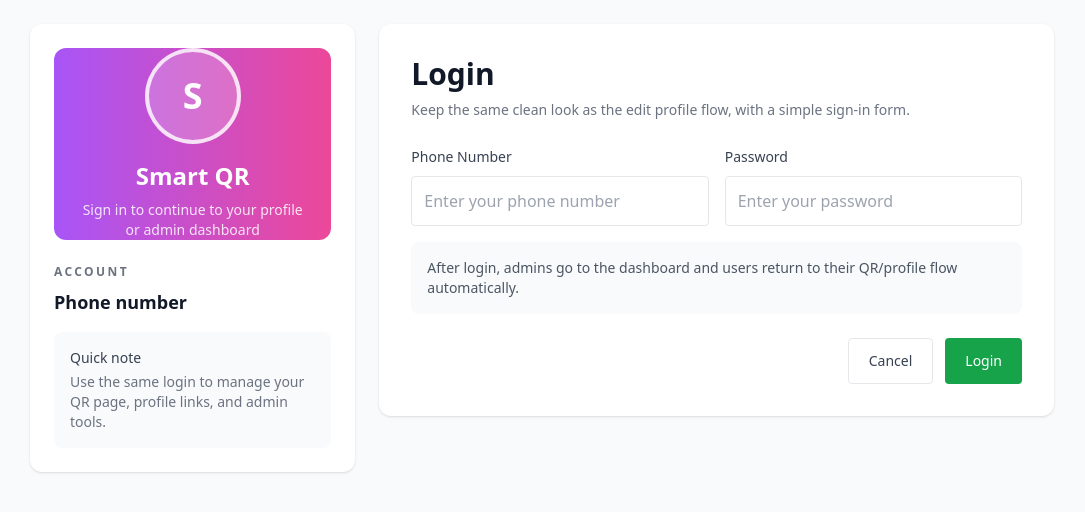
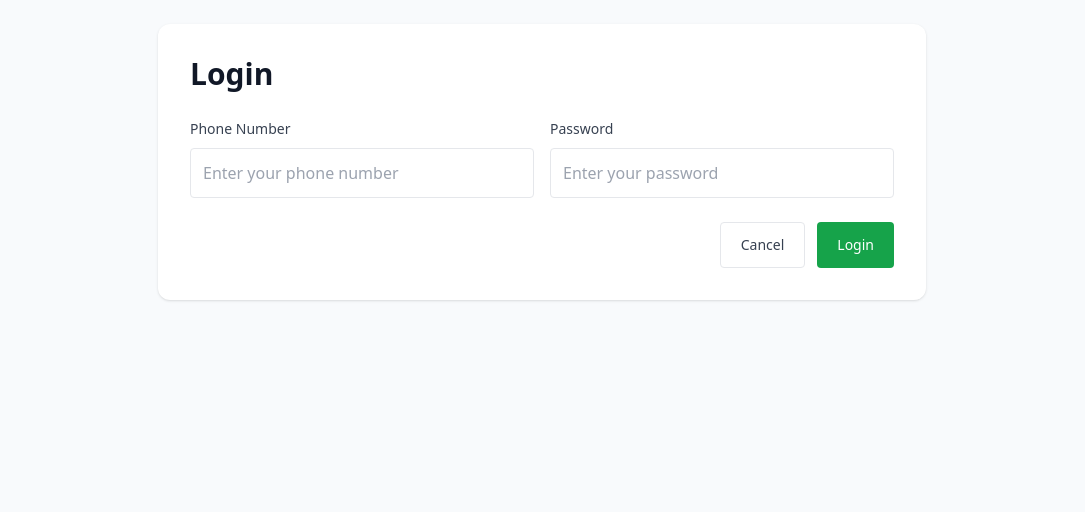
Before and after one commit to Basilehabb/smart-qr-frontend, a Next.js app: page /login in a window 1280 px wide. Shown: the top 512 px of the page, without its empty margins (98-1183 px from the left). Built offline with nearby package versions, Linux system fonts and the light colour scheme; no server answers.

Commit message:
Simplify login page copy

```diff
--- a/app/login/page.tsx
+++ b/app/login/page.tsx
@@ -83,42 +83,10 @@ export default function LoginPage() {
 
   return (
     <div className="min-h-screen bg-slate-50 p-6">
-      <div className="mx-auto grid max-w-5xl grid-cols-1 gap-6 lg:grid-cols-12">
-        <div className="lg:col-span-4">
-          <div className="rounded-xl bg-white p-6 shadow">
-            <div className="relative flex h-48 items-center justify-center overflow-hidden rounded-xl bg-gradient-to-r from-purple-500 to-pink-500 p-6 text-white">
-              <div className="text-center">
-                <div className="mx-auto mb-4 flex h-24 w-24 items-center justify-center rounded-full border-4 border-white/80 bg-white/20 text-4xl font-bold">
-                  {phone.trim() ? phone.trim()[0] : "S"}
-                </div>
-                <h2 className="text-2xl font-semibold">Smart QR</h2>
-                <p className="mt-2 text-sm text-white/85">Sign in to continue to your profile or admin dashboard</p>
-              </div>
-            </div>
-
-            <div className="mt-6 space-y-4">
-              <div>
-                <p className="text-xs font-semibold uppercase tracking-[0.2em] text-gray-500">Account</p>
-                <p className="mt-2 text-lg font-semibold text-gray-900">{phone || "Phone number"}</p>
-              </div>
-
-              <div className="rounded-lg bg-slate-50 p-4">
-                <p className="text-sm font-medium text-gray-700">Quick note</p>
-                <p className="mt-1 text-sm text-gray-500">
-                  Use the same login to manage your QR page, profile links, and admin tools.
-                </p>
-              </div>
-            </div>
-          </div>
-        </div>
-
-        <div className="lg:col-span-8">
+      <div className="mx-auto max-w-3xl">
           <div className="rounded-xl bg-white p-6 shadow sm:p-8">
             <div className="mb-6">
               <h1 className="text-3xl font-bold text-gray-900">Login</h1>
-              <p className="mt-2 text-sm text-gray-500">
-                Keep the same clean look as the edit profile flow, with a simple sign-in form.
-              </p>
             </div>
 
             <div className="space-y-4">
@@ -145,12 +113,6 @@ export default function LoginPage() {
                 </div>
               </div>
 
-              <div className="rounded-lg bg-slate-50 p-4">
-                <p className="text-sm text-gray-600">
-                  After login, admins go to the dashboard and users return to their QR/profile flow automatically.
-                </p>
-              </div>
-
               <div className="flex flex-col gap-3 pt-2 sm:flex-row sm:justify-end">
                 <button
                   onClick={() => router.push("/")}
@@ -168,7 +130,6 @@ export default function LoginPage() {
               </div>
             </div>
           </div>
-        </div>
       </div>
     </div>
   );
```
